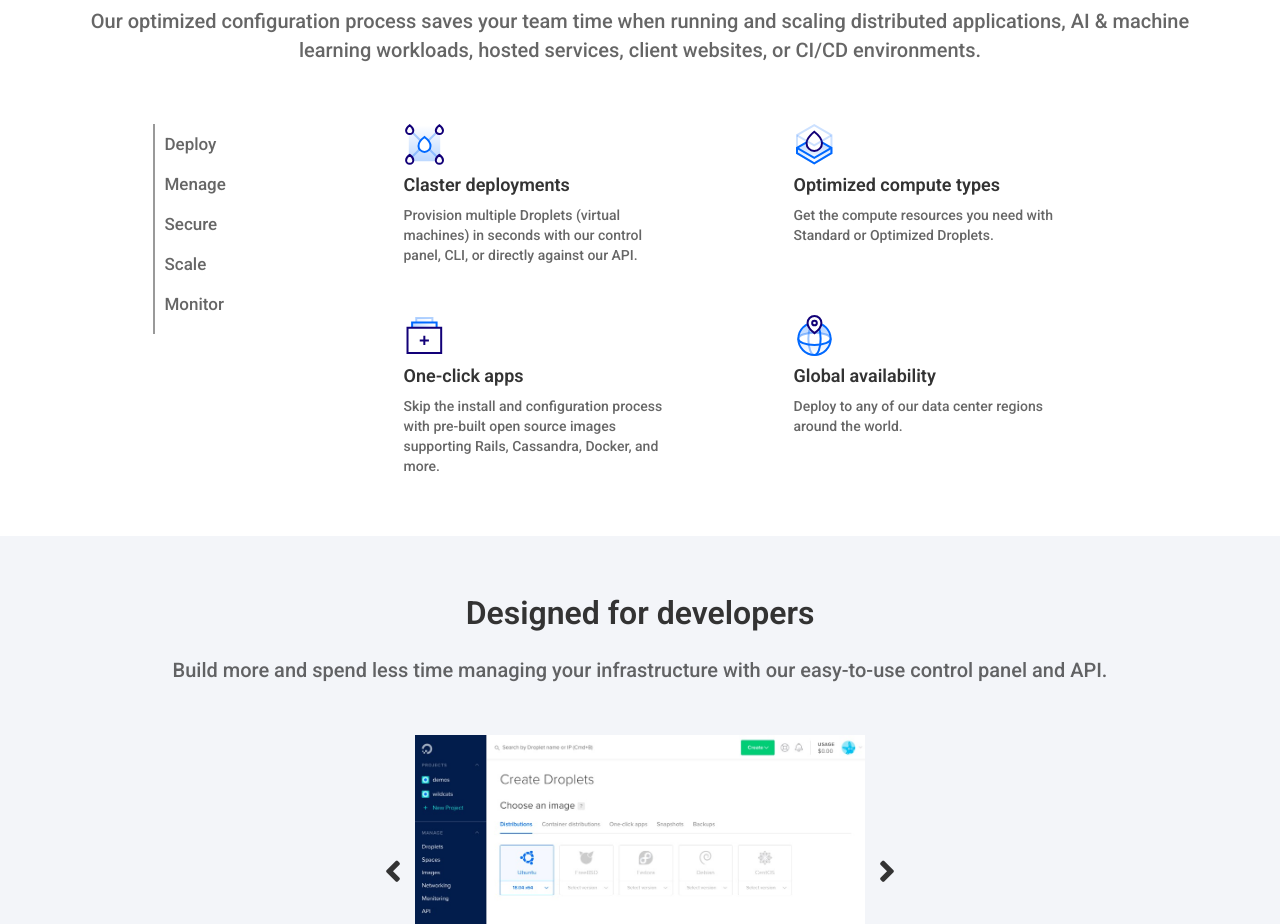
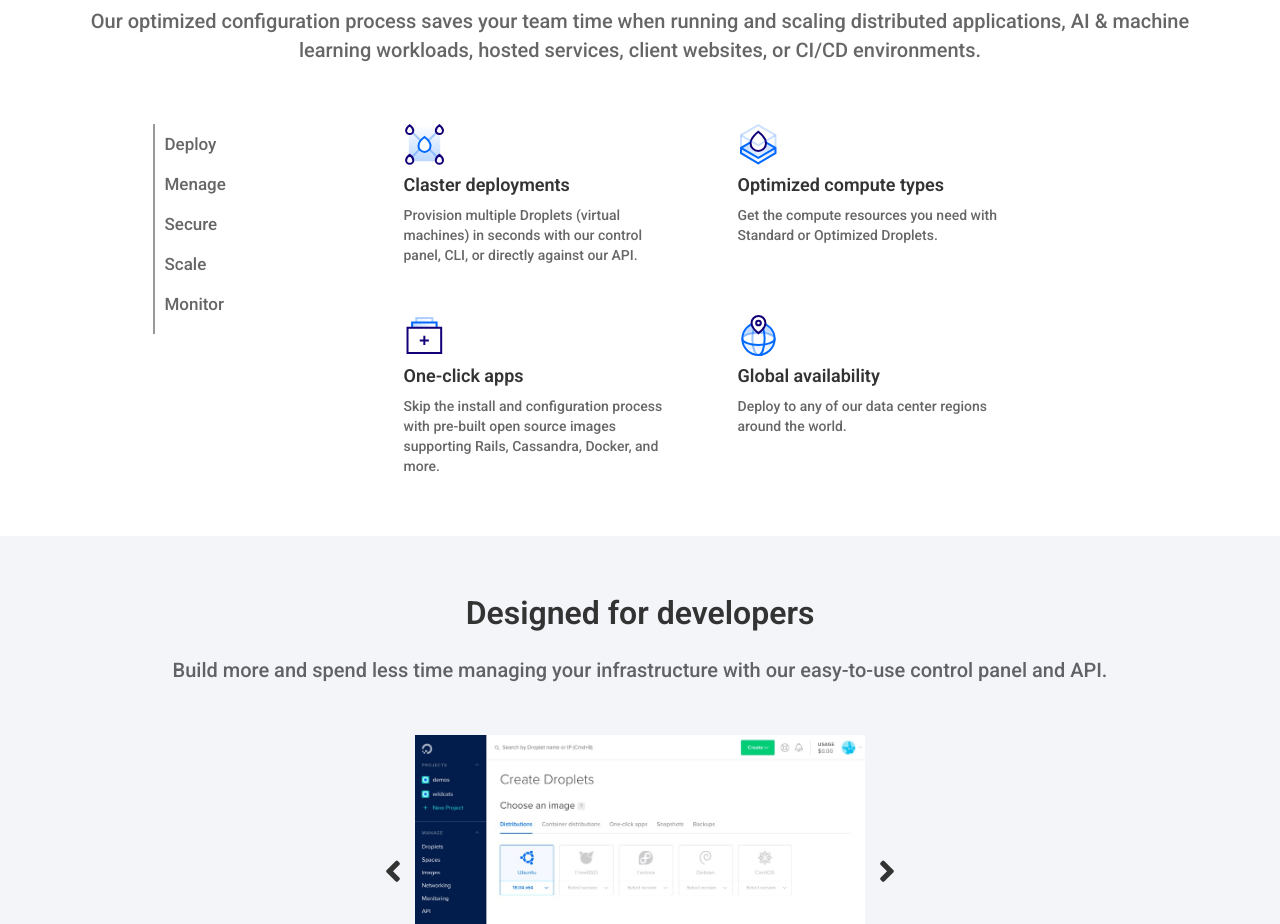
Before and after one commit to GerardoPagliarulo/html-css-digitalocean, a plain HTML site: page index.html in a window 1280 px wide. Shown: the part 843-1767 px from the top of the page. Drawn offline with nearby package versions, Linux system fonts and the light colour scheme.

Commit message:
Modifiche Progetto DigitalOcean

```diff
--- a/css/style.css
+++ b/css/style.css
@@ -198,9 +198,14 @@ button img {
   font-size: 17px;
 }
 
-.sec_two_info {
+.sec_two_info_first {
   padding-right: 56px;
   padding-left: 56px;
+}
+
+.sec_two_info_second {
+  padding-left: 0px;
+  padding-right: 94px
 }
 
 
--- a/index.html
+++ b/index.html
@@ -134,7 +134,7 @@
                     <li>Monitor</li>
                   </ul>
                 </div>
-                <div class="col-md-4 sec_two_info">
+                <div class="col-md-4 sec_two_info_first">
                   <div class="row">
                     <div class="col-md-12">
                       <img src="assets/cluster-deploy.svg" alt="Cluster deployments Logo">
@@ -148,7 +148,7 @@
                     </div>
                   </div>
                 </div>
-                <div class="col-md-4 sec_two_info">
+                <div class="col-md-4 sec_two_info_second">
                   <div class="row">
                     <div class="col-md-12">
                       <img src="assets/optimized-compute.svg" alt="Optimized compute types Logo">
```
